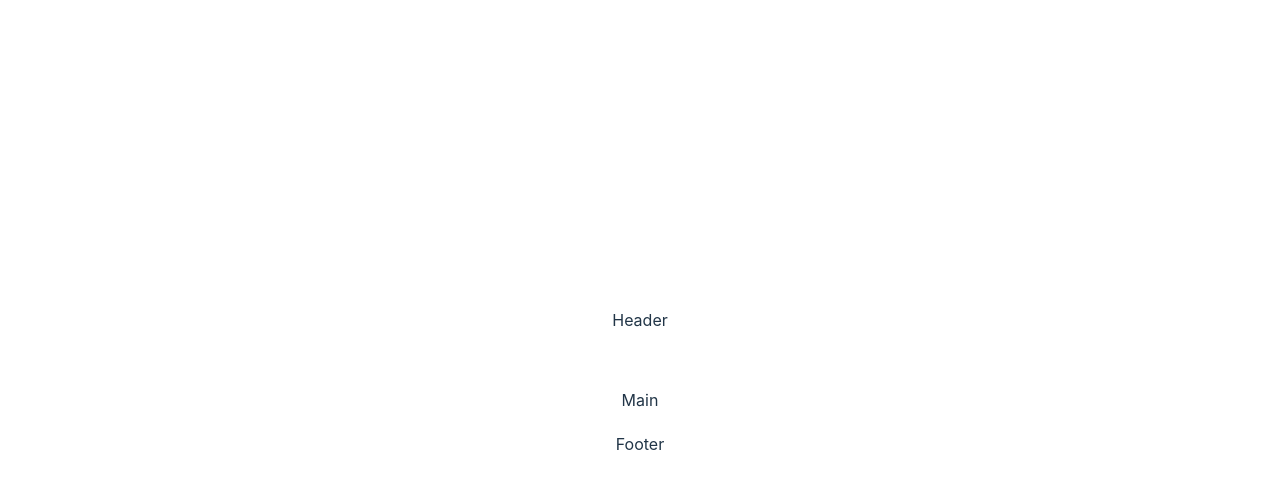
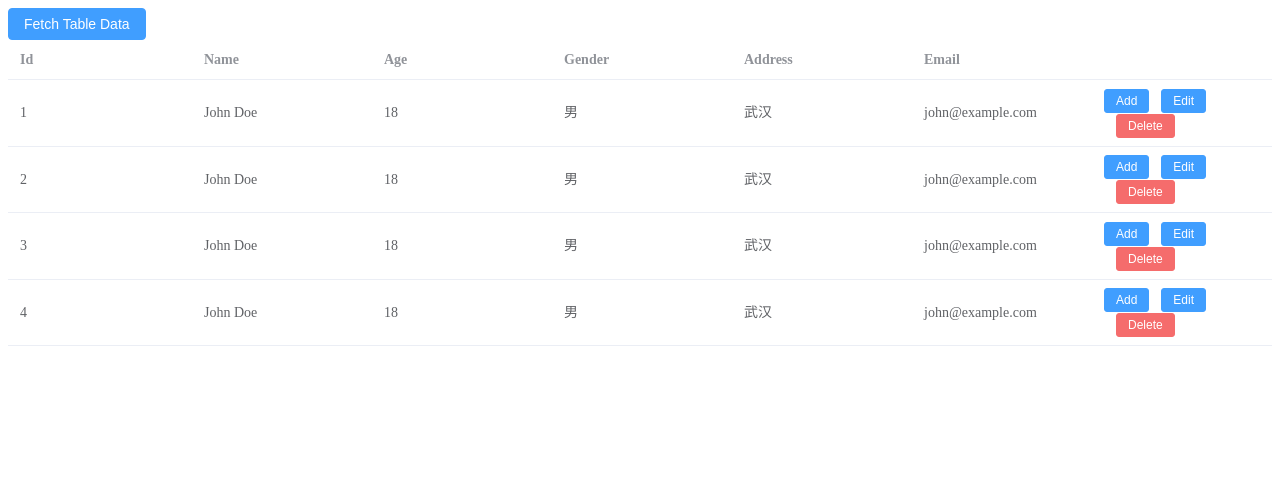
Before and after one commit to reddish-brick/vue-dev-container-template, a Vue app: page / in a window 1280 px wide. Shown: the top 488 px of the page. Built offline with nearby package versions, Linux system fonts and the light colour scheme.

Commit message:
实现基本的数据展示功能

```diff
--- a/package.json
+++ b/package.json
@@ -9,7 +9,8 @@
     "preview": "vite preview"
   },
   "dependencies": {
-    "element-plus": "^2.2.32",
+    "element-plus": "^2.3.1",
+    "pinia": "^2.0.33",
     "vue": "^3.2.45"
   },
   "devDependencies": {
--- a/src/App.vue
+++ b/src/App.vue
@@ -1,9 +1,9 @@
+<template>
+    <Table></Table>
+</template>
+
 <script setup>
-import HelloWorld from './components/HelloWorld.vue'
+import Table from './components/Table.vue'
 </script>
 
-<template>
-  <HelloWorld msg="Vite + Vue" />
-</template>
-
 <style scoped></style>
--- a/src/components/HelloWorld.vue
+++ /dev/null
@@ -1,13 +0,0 @@
-<template>
-  <div class="common-layout">
-    <el-container>
-      <el-header>Header</el-header>
-      <el-main>Main</el-main>
-      <el-footer>Footer</el-footer>
-    </el-container>
-  </div>
-</template>
-
-<script setup></script>
-
-<style scoped></style>
--- /dev/null
+++ b/src/components/Table.vue
@@ -0,0 +1,70 @@
+<template>
+    <div>
+        <el-button type="primary" @click="replaceTableData">Fetch Table Data</el-button>
+        <el-table :data="tableData">
+            <el-table-column prop="id" label="Id"></el-table-column>
+            <el-table-column prop="name" label="Name"></el-table-column>
+            <el-table-column prop="age" label="Age"></el-table-column>
+            <el-table-column prop="gender" label="Gender"></el-table-column>
+            <el-table-column prop="address" label="Address"></el-table-column>
+            <el-table-column prop="email" label="Email"></el-table-column>
+            <el-table-column>
+                <template #default="{ row }">
+                    <el-button type="primary" size="small" @click="addData(row)">Add</el-button>
+                    <el-button type="primary" size="small" @click="updateById(row)">Edit</el-button>
+                    <el-button type="danger" size="small" @click="deleteById(row)">Delete</el-button>
+                </template>
+            </el-table-column>
+        </el-table>
+    </div>
+</template>
+
+<script setup>
+import { useTableStore } from '../store/table.js'
+
+const tableStore = useTableStore();
+
+const tableData = tableStore.tableData;
+
+const replaceTableData = () => {
+    const newTableData = [
+        {
+            id: 1,
+            name: "John Doe",
+            age: 23,
+            gender: "女",
+            address: "上海",
+            email: "john@example.com",
+        },
+        {
+            id: 2,
+            name: "John Doe",
+            age: 23,
+            gender: "女",
+            address: "上海",
+            email: "john@example.com",
+        },
+    ];
+    tableStore.replaceTableData(newTableData);
+}
+
+const addData = (row) => {
+    tableStore.addData(row);
+}
+
+const deleteById = (row) => {
+    tableStore.deleteById(row.id);
+}
+
+const updateById = (row) => {
+    const data = {
+        id: row.id,
+        name: "John Doe",
+        age: 23,
+        gender: "女",
+        address: "上海",
+        email: "john@example.com",
+    }
+    tableStore.updateById(row.id, data);
+}
+</script>
--- a/src/main.js
+++ b/src/main.js
@@ -1,5 +1,14 @@
 import { createApp } from "vue";
-import "./style.css";
+import ElementPlus from "element-plus";
+import "element-plus/theme-chalk/index.css";
 import App from "./App.vue";
+import { createPinia } from "pinia";
 
-const app = createApp(App).mount("#app");
+const app = createApp(App);
+
+app.use(ElementPlus);
+
+const pinia = createPinia();
+app.use(pinia);
+
+app.mount("#app");
--- /dev/null
+++ b/src/store/table.js
@@ -0,0 +1,61 @@
+import { defineStore } from "pinia";
+
+export const useTableStore = defineStore({
+  id: "table",
+  state: () => ({
+    tableData: [
+      {
+        id: 1,
+        name: "John Doe",
+        age: 18,
+        gender: "男",
+        address: "武汉",
+        email: "john@example.com",
+      },
+      {
+        id: 2,
+        name: "John Doe",
+        age: 18,
+        gender: "男",
+        address: "武汉",
+        email: "john@example.com",
+      },
+      {
+        id: 3,
+        name: "John Doe",
+        age: 18,
+        gender: "男",
+        address: "武汉",
+        email: "john@example.com",
+      },
+      {
+        id: 4,
+        name: "John Doe",
+        age: 18,
+        gender: "男",
+        address: "武汉",
+        email: "john@example.com",
+      },
+    ],
+  }),
+  actions: {
+    replaceTableData(newTableData) {
+      this.tableData.splice(0, this.tableData.length, ...newTableData);
+    },
+    addData(newOneTableData) {
+      this.tableData.push(newOneTableData);
+    },
+    deleteById(id) {
+      const index = this.tableData.findIndex((data) => data.id === id);
+      if (index >= 0) {
+        this.tableData.splice(index, 1);
+      }
+    },
+    updateById(id, updates) {
+      const index = this.tableData.findIndex((data) => data.id === id);
+      if (index >= 0) {
+        Object.assign(this.tableData[index], updates);
+      }
+    },
+  },
+});
```
Also changed, not shown: node_demo.js (added, +19 -0 lines), 1 other file (tests, documents, lock files or other folders).
